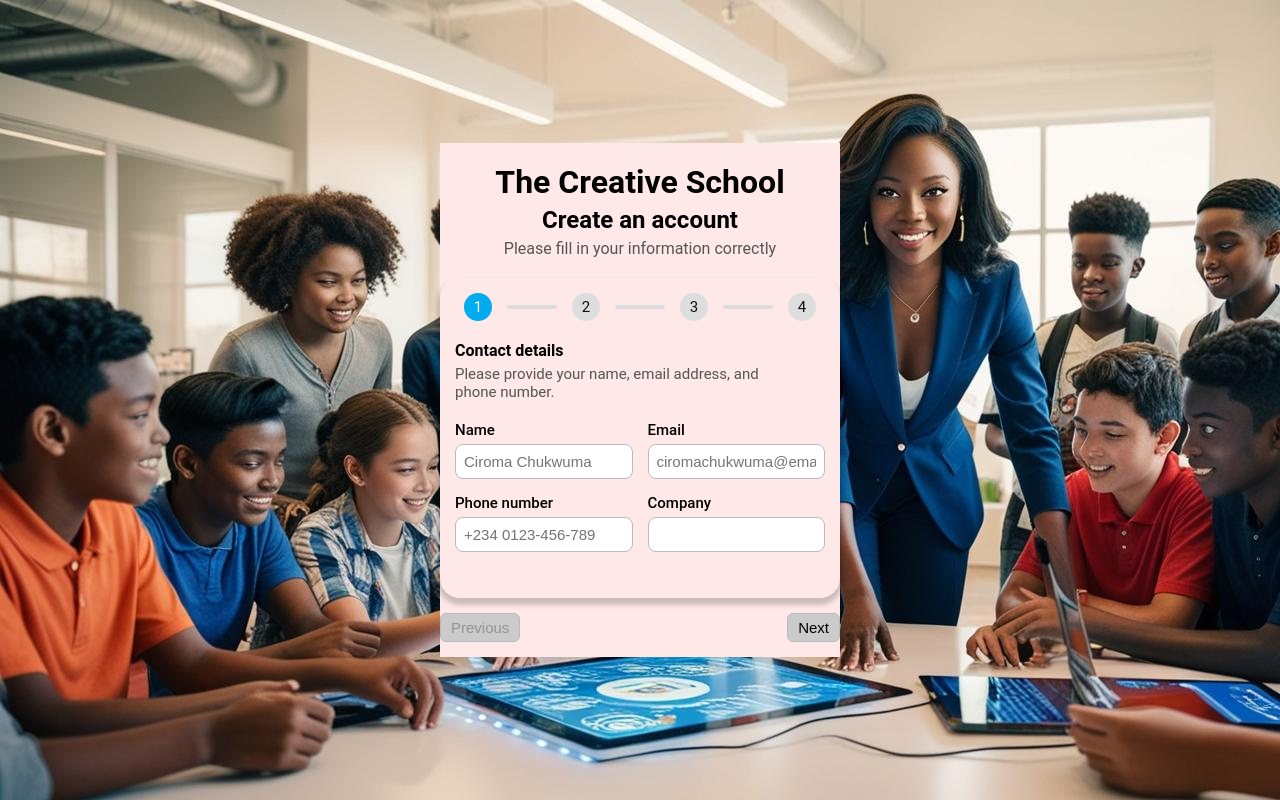
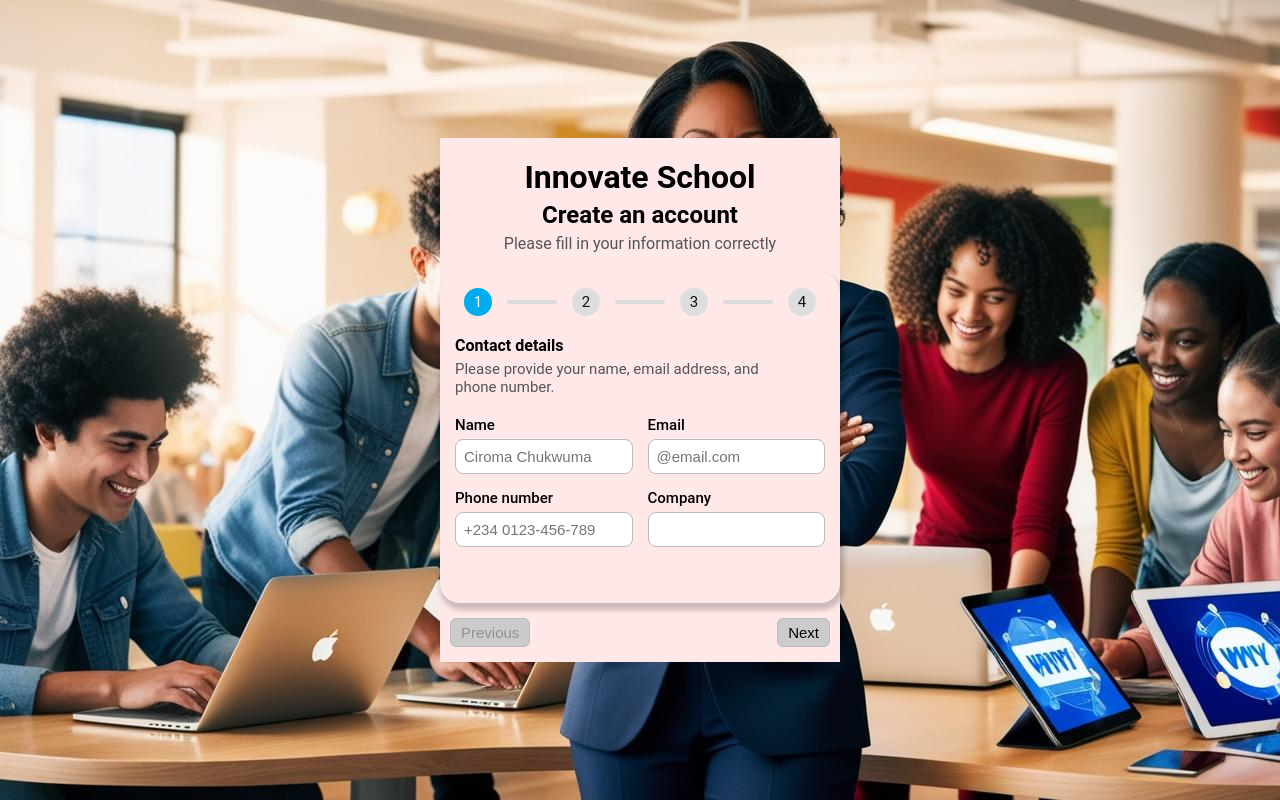
Before and after one commit to Oluwatomilola/multisteps-form, a plain HTML site: page index.html in a window 1280 px wide. Drawn offline with Linux system fonts and the light colour scheme.

Commit message:
updated html

```diff
--- a/index.html
+++ b/index.html
@@ -11,7 +11,7 @@
     <body>
        <div class="form">
             <div class="header">
-                <h1>The Creative School</h1>
+                <h1>Innovate School</h1>
                 <h2>Create an account</h2>
                 <p>Please fill in your information correctly</p>
             </div>
@@ -36,7 +36,7 @@
                         </div>
                         <div class="col">
                             <label for="email" >Email</label>
-                            <input type="email" id="email" placeholder="ciromachukwuma@email.com" required>
+                            <input type="email" id="email" placeholder="@email.com" required>
                         </div>
                         <div class="col">
                             <label for="phone" >Phone number</label>
--- a/style.css
+++ b/style.css
@@ -5,7 +5,7 @@
 }
 
 body {
-    background-image: url(./images/schoolform.jpg) ;
+    background-image: url(./images/Innovative-sch2.jpg) ;
     font-family: "Roboto",sans-serif;
     height: 100vh;
     display: grid;
@@ -14,7 +14,7 @@ body {
 
 .form {
     background: #ffe8e8;
-    width: 90%;
+    width: 100%;
     max-width: 400px;
 }
 
@@ -30,9 +30,9 @@ body {
 }
 
 .form .body {
-    box-shadow: 0px 5px 5px 2px rgba(0,0,0,0.2);
+    box-shadow: 2px 5px 5px 2px rgba(0,0,0,0.2);
     border-radius: 20px;
-    height: 320px;
+    height: 330px;
     overflow: hidden;
 }
 
@@ -148,6 +148,7 @@ body {
 
 }
 .form .footer button {
+    margin: 0px 10px;
     padding: 5px 10px;
     font-size: 15px;
     border: 1px solid #bbb;
```
